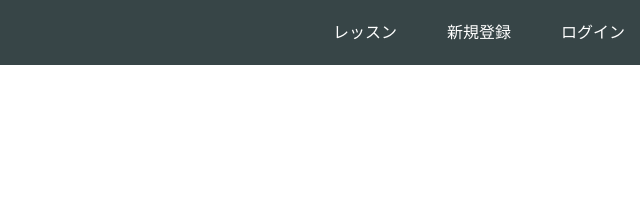
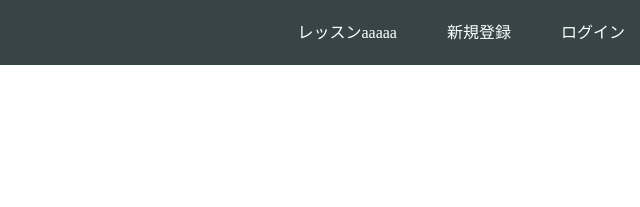
Before and after one commit to TetsumaYaguchi/TrainingRecord, a plain HTML site: page index.html in a window 1280 px wide. Shown: the top 207 px of the page, 640-1280 px from the left. Drawn offline with Linux system fonts and the light colour scheme.

Commit message:
Update index.html

```diff
--- a/index.html
+++ b/index.html
@@ -15,7 +15,7 @@
       </div>
       <span class="fa fa-bars menu-icon"></span>
       <div class="header-right">
-        <a href="#">レッスン</a>
+        <a href="#">レッスンaaaaa</a>
         <a href="#">新規登録</a>
         <a href="#" class="login">ログイン</a>
       </div>
```
